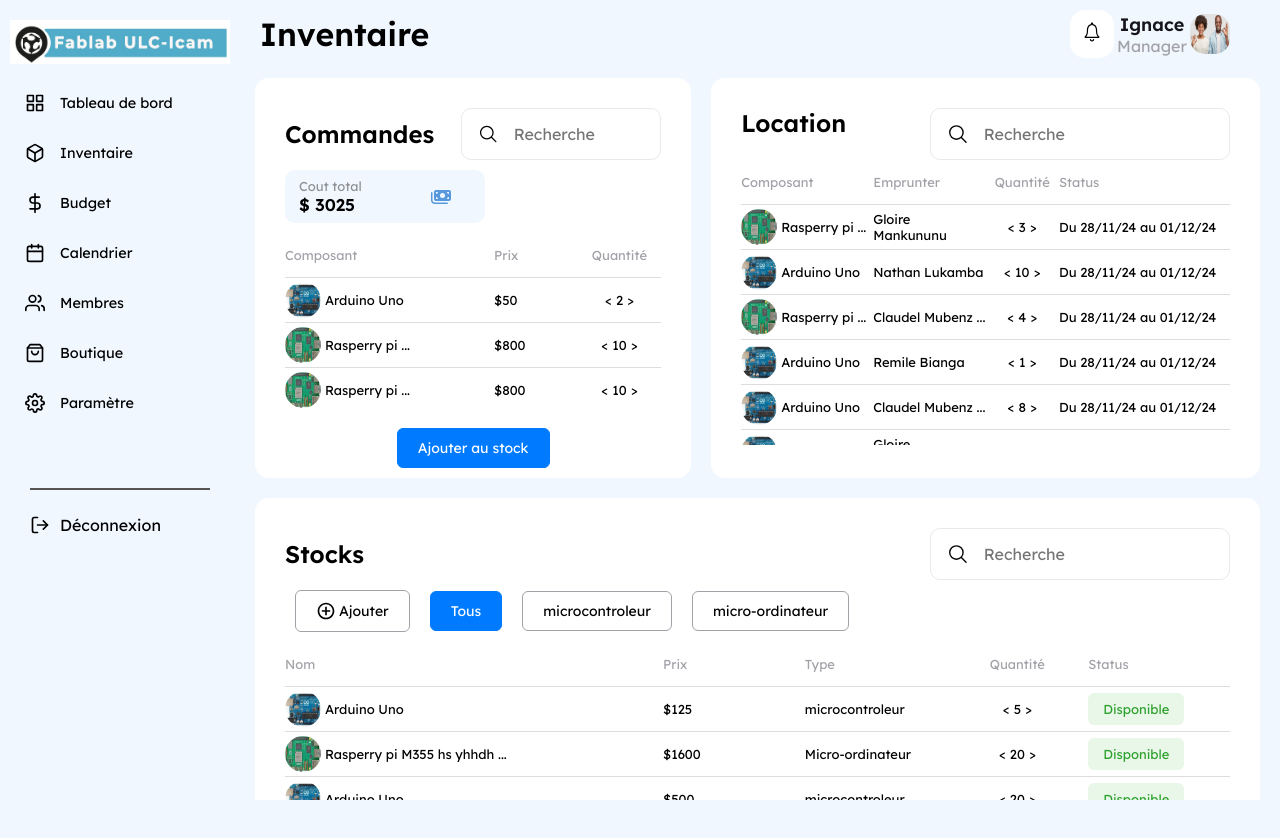
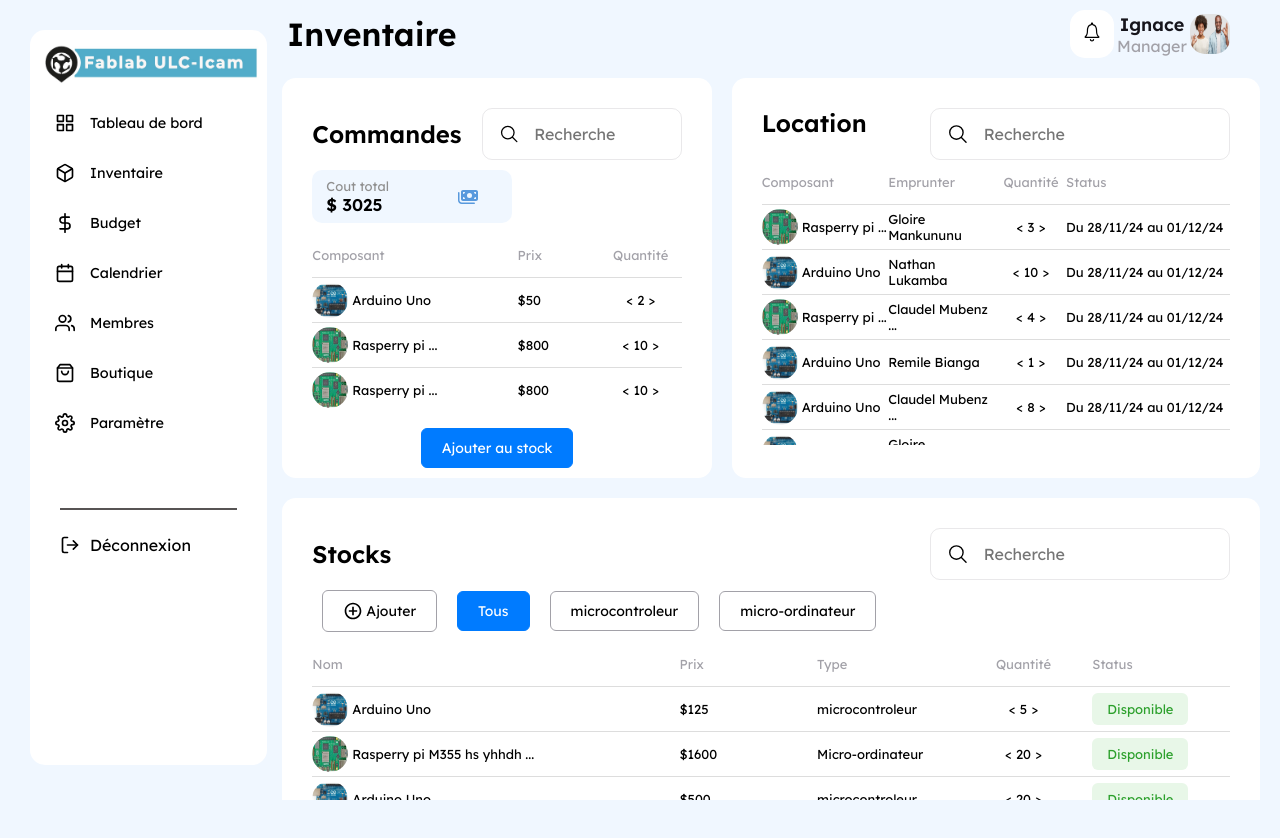
Before and after one commit to Coder-Edge/USI-Fablab, a React (Vite) app: page /manager/inventory in a window 1280 px wide. Shown: the top 838 px of the page. Built offline with nearby package versions, Linux system fonts and the light colour scheme.

Commit message:
correct navbar white bg

```diff
--- a/src/components/Navbar/navbar.css
+++ b/src/components/Navbar/navbar.css
@@ -4,14 +4,6 @@
   padding: 0;
   box-sizing: border-box;
 }
-<<<<<<< HEAD:src/Navbar/navbar.css
-=======
-
-body {
-  overflow: hidden;
-}
-
->>>>>>> c3fa413eeefe5a2ac6a116fa2f4edbc25b77c29e:src/components/Navbar/navbar.css
 /* Styles pour la navbar */
 .navbar {
   margin-top: 20px;
```
